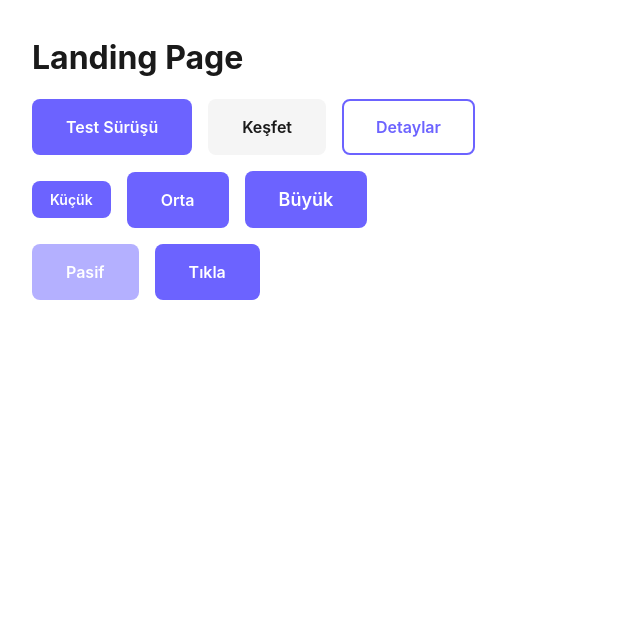
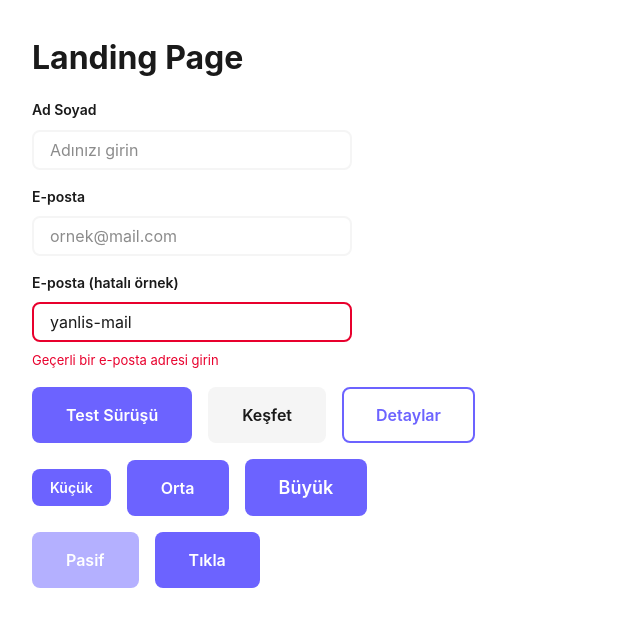
Before and after one commit to Muratsunnu/honda-civic-fc5-landing, a React (Vite) app: page / in a window 1280 px wide. Shown: the top 626 px of the page, without its empty margins (0-640 px from the left). Built offline with nearby package versions, Linux system fonts and the light colour scheme.

Commit message:
feat: add reusable Input component
- label/error props ve native input ozellikleri mirasi
- useId ile benzersiz id, htmlFor/id eslesmesi (label-for)
- aria-invalid, aria-describedby, role=alert ile a11y
- BEM tabanli SCSS, hata durumu modifier

```diff
--- a/src/App.tsx
+++ b/src/App.tsx
@@ -1,9 +1,21 @@
 import Button from './components/Button/Button'
+import Input from './components/Input/Input'
 
 function App() {
   return (
     <div style={{ padding: '2rem', display: 'grid', gap: '1rem' }}>
       <h1>Landing Page</h1>
+
+      {/* Geçici test alanı — Input bileşeni */}
+      <div style={{ display: 'grid', gap: '1rem', maxWidth: '320px' }}>
+        <Input label="Ad Soyad" placeholder="Adınızı girin" />
+        <Input label="E-posta" type="email" placeholder="ornek@mail.com" />
+        <Input
+          label="E-posta (hatalı örnek)"
+          defaultValue="yanlis-mail"
+          error="Geçerli bir e-posta adresi girin"
+        />
+      </div>
 
       {/* Geçici test alanı — Button bileşenini deniyoruz */}
       <div style={{ display: 'flex', gap: '1rem', flexWrap: 'wrap' }}>
--- /dev/null
+++ b/src/components/Input/Input.scss
@@ -0,0 +1,48 @@
+// .input = Block (label + field + error üçlüsünü saran kapsayıcı)
+.input {
+  display: flex;
+  flex-direction: column;
+  gap: var(--spacing-sm);
+
+  // Element: etiket
+  &__label {
+    font-size: 0.875rem;
+    font-weight: 600;
+    color: var(--color-text);
+  }
+
+  // Element: asıl yazı kutusu
+  &__field {
+    width: 100%;
+    padding: var(--spacing-sm) var(--spacing-md);
+    font-family: var(--font-family-base);
+    font-size: 1rem;
+    color: var(--color-text);
+    background-color: var(--color-bg);
+    border: 2px solid var(--color-secondary);
+    border-radius: 8px;
+    transition: border-color 0.2s ease;
+
+    &::placeholder {
+      color: var(--color-text);
+      opacity: 0.5;
+    }
+
+    // Odaklanınca (tıklama veya Tab) vurgu rengiyle çerçevele
+    &:focus-visible {
+      outline: none;
+      border-color: var(--color-primary);
+    }
+
+    // Modifier: hata durumunda kırmızı çerçeve
+    &--error {
+      border-color: #e8002d;
+    }
+  }
+
+  // Element: hata mesajı
+  &__error {
+    font-size: 0.8125rem;
+    color: #e8002d;
+  }
+}
--- /dev/null
+++ b/src/components/Input/Input.tsx
@@ -0,0 +1,53 @@
+import type { InputHTMLAttributes } from 'react'
+import { useId } from 'react'
+import './Input.scss'
+
+// Native <input>'un tüm özelliklerini (value, onChange, type, placeholder...)
+// miras alıyoruz, üstüne kendi label ve error props'umuzu ekliyoruz.
+interface InputProps extends InputHTMLAttributes<HTMLInputElement> {
+  label: string // etiket metni (zorunlu — her input'un etiketi olmalı, a11y)
+  error?: string // hata mesajı (opsiyonel, validation'da dolacak)
+}
+
+function Input({ label, error, id, className = '', ...rest }: InputProps) {
+  // useId(): React'in ürettiği benzersiz kimlik.
+  // Aynı input bileşeni sayfada 5 kez kullanılsa bile her birinin
+  // id'si farklı olur → label/input eşleşmesi karışmaz.
+  // Dışarıdan id verilmişse onu kullan, yoksa otomatik üret.
+  const autoId = useId()
+  const inputId = id ?? autoId
+  const errorId = `${inputId}-error`
+
+  const classes = ['input__field', error ? 'input__field--error' : '', className]
+    .filter(Boolean)
+    .join(' ')
+
+  return (
+    <div className="input">
+      {/* htmlFor = inputId → label'a tıklayınca input odaklanır */}
+      <label className="input__label" htmlFor={inputId}>
+        {label}
+      </label>
+
+      <input
+        id={inputId}
+        className={classes}
+        // Hata varsa ekran okuyucuya bildir:
+        aria-invalid={error ? true : undefined}
+        // Hata mesajının id'sini bağla → okuyucu mesajı okur
+        aria-describedby={error ? errorId : undefined}
+        {...rest}
+      />
+
+      {/* Hata mesajı sadece error varsa görünür.
+          role="alert" → ekran okuyucu mesajı anında seslendirir. */}
+      {error && (
+        <span id={errorId} className="input__error" role="alert">
+          {error}
+        </span>
+      )}
+    </div>
+  )
+}
+
+export default Input
```
